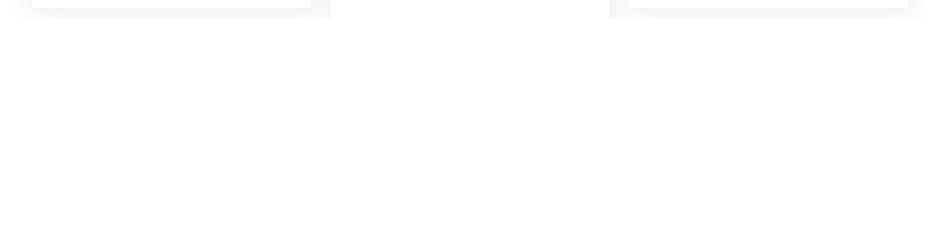
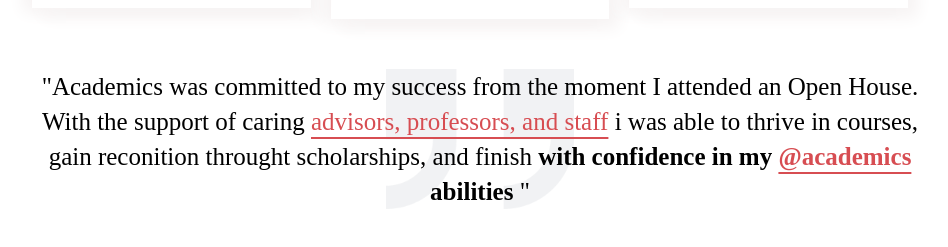
Before and after one commit to Emanuela91/proj-html-vuejs, a Vue app: page / in a window 1280 px wide. Shown: the part 1975-2222 px from the top of the page, without its empty margins (160-1108 px from the left). Before the commit the page ends 1994 px from the top, so only its background shows below. Built offline with nearby package versions, Linux system fonts and the light colour scheme.

Commit message:
creato mainthird, importato in app, sistemato logo header, in mainthird creata la frase

```diff
--- a/src/App.vue
+++ b/src/App.vue
@@ -2,6 +2,7 @@
 import HeaderVue from './components/Header.vue';
 import MainFirstVue from './components/MainFirst.vue';
 import MainSecondVue from './components/MainSecond.vue';
+import MainThirdVue from './components/MainThird.vue';
 
 export default {
   name: "App",
@@ -9,6 +10,7 @@
     HeaderVue,
     MainFirstVue,
     MainSecondVue,
+    MainThirdVue
   }
 }
 </script>
@@ -18,6 +20,7 @@
   <main>
     <MainFirstVue />
     <MainSecondVue />
+    <MainThirdVue />
   </main>
 </template>
 
--- a/src/components/Header.vue
+++ b/src/components/Header.vue
@@ -80,6 +80,8 @@
 
         img {
             height: 100px;
+            position: relative;
+            top: 22px;
         }
 
         nav {
--- /dev/null
+++ b/src/components/MainThird.vue
@@ -0,0 +1,48 @@
+<script>
+export default {
+    name: "MainThird",
+}
+</script>
+
+<template>
+    <section>
+        <div class="container">
+            <p>"Academics was committed to my success from the moment I attended an Open House. With the support of
+                caring <span class="color">advisors, professors, and staff</span>
+                i was able to thrive in courses, gain reconition throught scholarships, and finish
+                <span id="bold"> with confidence in my
+                    <span class="color">@academics</span>
+                    abilities
+                </span>"
+            </p>
+        </div>
+    </section>
+
+</template>
+
+<style lang="scss" scoped>
+@use '../styles/generals.scss' as*;
+@use '../styles/partials/mixins' as*;
+@use '../styles/partials/variables' as*;
+
+p {
+    margin: 50px 0;
+    font-size: 25px;
+    text-align: center;
+    line-height: 35px;
+    background-image: url(/img/quote.png);
+    background-size: contain;
+    background-size: contain;
+    background-repeat: no-repeat;
+    background-position-x: center;
+
+    span.color {
+        text-decoration: underline;
+        text-underline-offset: 7px;
+    }
+
+    span#bold {
+        font-weight: bold;
+    }
+}
+</style>
```
